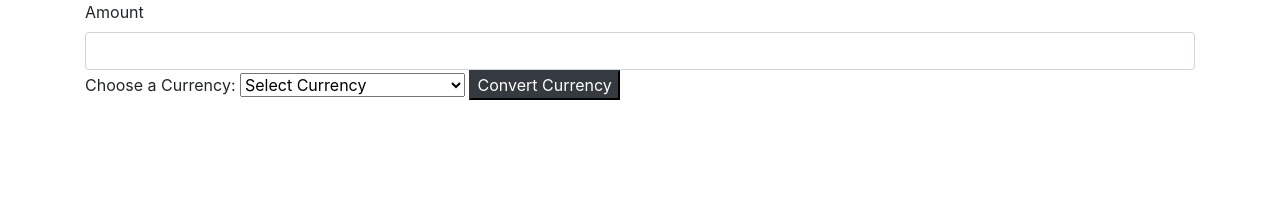
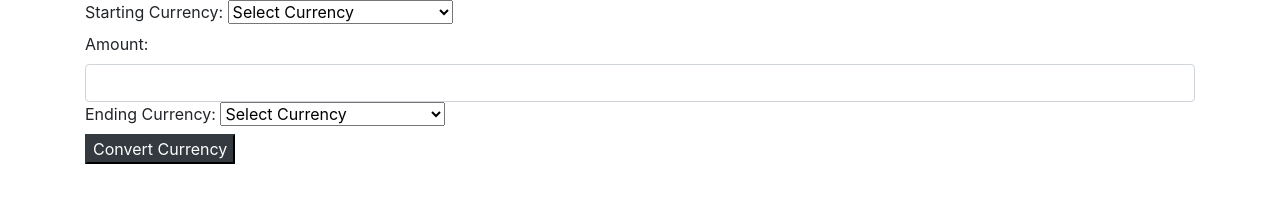
Before and after one commit to kaila-spraguemcrae/currency-converter, a website built with webpack: page src/index.html in a window 1280 px wide. Built offline with nearby package versions, Linux system fonts and the light colour scheme.

Commit message:
update README to add test 2

```diff
--- a/src/index.html
+++ b/src/index.html
@@ -8,9 +8,67 @@
   <div class="container">
   <form id="user-input">
     <div class="form-group">
-      <label for="amount">Amount</label>
-      <input id="amount" class="form-control" type="text">
-      <label for="end-currency">Choose a Currency:</label>
+      <label for="start-currency">Starting Currency:</label>
+      <select id="start-currency" name="currency">
+        <option value="" selected>Select Currency</option>
+        <option value="AED">AED (UAE Dirham)</option>
+        <option value="ARS">ARS (Aregentine Peso)</option>
+        <option value="AUD">AUD (Australian Dollar)</option>
+        <option value="BGN">BGN (Bulgarian Lev)</option>
+        <option value="BRL">BRL (Brazilian Real)</option>
+        <option value="BSD">BSD (Bahamian Dollar)</option>
+        <option value="CAD">CAD (Canadian Dollar)</option>
+        <option value="CHF">CHF (Swiss Franc)</option>
+        <option value="CLP">CLP (Chilean Peso)</option>
+        <option value="CNY">CNY (Chinese Renminbi)</option>
+        <option value="COP">COP (Colombian Peso)</option>
+        <option value="CZK">CZK (Czech Koruna)</option>
+        <option value="DKK">DKK (Danish Krone)</option>
+        <option value="DOP">DOP (Dominican Peso)</option>
+        <option value="EGP">EGP (Egyptian Pound)</option>
+        <option value="EUR">EUR (Euro)</option>
+        <option value="FJD">FJD (Fiji Dollar)</option>
+        <option value="GBP">GBP (Pound Sterling)</option>
+        <option value="GTQ">GTQ (Guatemalan Quetzal)</option>
+        <option value="HKD">HKD (Hong Kong Dollar)</option>
+        <option value="HRK">HRK (Croatian Kuna)</option>
+        <option value="HUF">HUF (Hungarian Forint)</option>
+        <option value="IDR">IDR (Indonesian Rupiah)</option>
+        <option value="ILS">ILS (Israeli New Shekel)</option>
+        <option value="INR">INR (Indian Rupee)</option>
+        <option value="ISK">ISK (Icelandic Krona)</option>
+        <option value="JPY">JPY (Japanese Yen)</option>
+        <option value="KRW">KRW (South Korean Won)</option>
+        <option value="KZT">KZT (Kazakhstani Tenge)</option>
+        <option value="MVR">MVR (Maldivian Rufiyaa)</option>
+        <option value="MXN">MXN (Mexican Peso)</option>
+        <option value="MYR">MYR (Malaysian Ringgit)</option>
+        <option value="NOK">NOK (Norwegian Krone)</option>
+        <option value="NZD">NZD (New Zealand Dollar)</option>
+        <option value="PAB">PAB (Panamanian Balboa)</option>
+        <option value="PEN">PEN (Peruvian Sol)</option>
+        <option value="PHP">PHP (Philippine Peso)</option>
+        <option value="PKR">PKR (Pakistani Rupee)</option>
+        <option value="PLN">PLN (Polish Zloty)</option>
+        <option value="PYG">PYG (Paraguayan Guarani)</option>
+        <option value="RON">RON (Romanian Leu)</option>
+        <option value="RUB">RUB (Russian Ruble)</option>
+        <option value="SAR">SAR (Saudi Riyal)</option>
+        <option value="SEK">SEK (Swedish Krona)</option>
+        <option value="SGD">SGD (Singapore Dollar)</option>
+        <option value="THB">THB (Thai Baht)</option>
+        <option value="TRY">TRY (Turkish Lira)</option>
+        <option value="TWD">TWD (New Taiwan Dollar)</option>
+        <option value="UAH">UAH (Ukrainian Hryvnia)</option>
+        <option value="USD">USD (United States Dollar)</option>
+        <option value="UYU">UYU (Uruguayan Peso)</option>
+        <option value="ZAR">ZAR (South African Rand)</option>
+      </select>
+      <div class="amount">
+        <label for="amount">Amount:</label>
+        <input id="amount" class="form-control" type="text">
+      </div>
+      <label for="end-currency">Ending Currency:</label>
       <select id="end-currency" name="currency">
         <option value="" selected>Select Currency</option>
         <option value="AED">AED (UAE Dirham)</option>
@@ -62,10 +120,13 @@
         <option value="TRY">TRY (Turkish Lira)</option>
         <option value="TWD">TWD (New Taiwan Dollar)</option>
         <option value="UAH">UAH (Ukrainian Hryvnia)</option>
+        <option value="USD">USD (United States Dollar)</option>
         <option value="UYU">UYU (Uruguayan Peso)</option>
         <option value="ZAR">ZAR (South African Rand)</option>
       </select>
-      <button type="submit" id="button" class="btn-dark">Convert Currency</button>
+      <div class="button">
+        <button type="submit" id="button" class="btn-dark">Convert Currency</button>
+      </div>
     </div>
   </form>
   <div id="results"></div>
```
Also changed, not shown: __tests__/currency-conversion.test.js (+1 -0 lines), src/main.js (+4 -4 lines), README.md.
